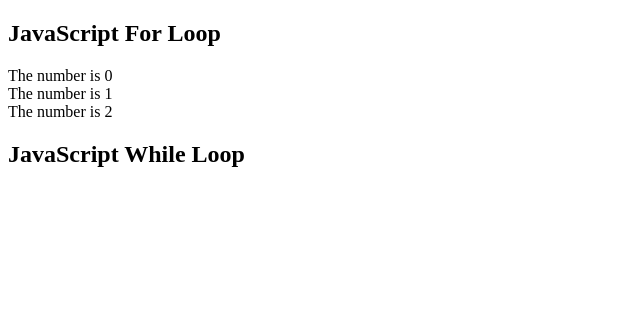
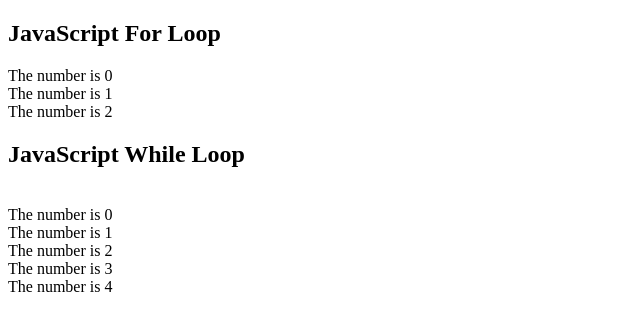
Before and after one commit to Bausahehehahahoo67/Q4_Practice3, a plain HTML site: page index.html in a window 1280 px wide. Shown: the whole page, without its empty margins (0-640 px from the left). Drawn offline with Linux system fonts and the light colour scheme.

Commit message:
Update index.html

```diff
--- a/index.html
+++ b/index.html
@@ -20,7 +20,7 @@
 </script>
 
 <h2>JavaScript While Loop</h2>
-<p id="sample"></p>
+<p id="Sample2"></p>
 
 <script>
 let Sample2= "";
```
